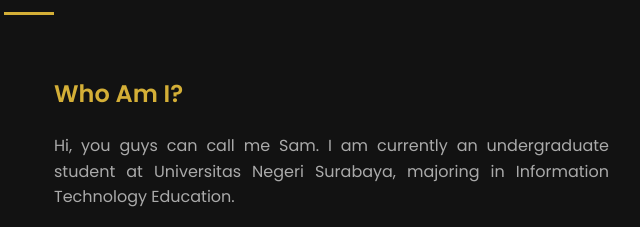
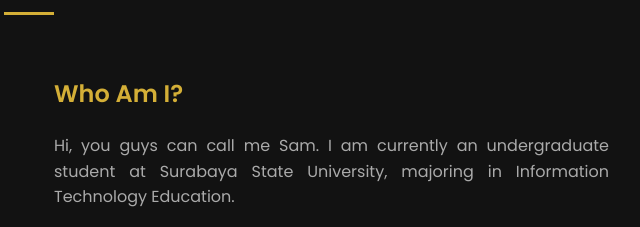
Before and after one commit to samueltogatorop/My-Portofolio-Website, a plain HTML site: page index.html in a window 1280 px wide. Shown: the part 961-1188 px from the top of the page, 611-1251 px from the left. Drawn offline with Linux system fonts and the light colour scheme.

Commit message:
Update index.html

```diff
--- a/index.html
+++ b/index.html
@@ -80,7 +80,7 @@
                 </div>
                 <div class="about-text">
                     <h3>Who Am I?</h3>
-                    <p>Hi, you guys can call me Sam. I am currently an undergraduate student at Universitas Negeri Surabaya, majoring in Information Technology Education.</p>
+                    <p>Hi, you guys can call me Sam. I am currently an undergraduate student at Surabaya State University, majoring in Information Technology Education.</p>
                     <p>My primary interest lies in web development, where I continuously seek to improve both my technical skills and my understanding of usee focused design. I value structured thinking, clarity in implementation, and steady progress through consistent learning.</p>
                     <div class="personal-info">
                         <div class="info-item">
```
